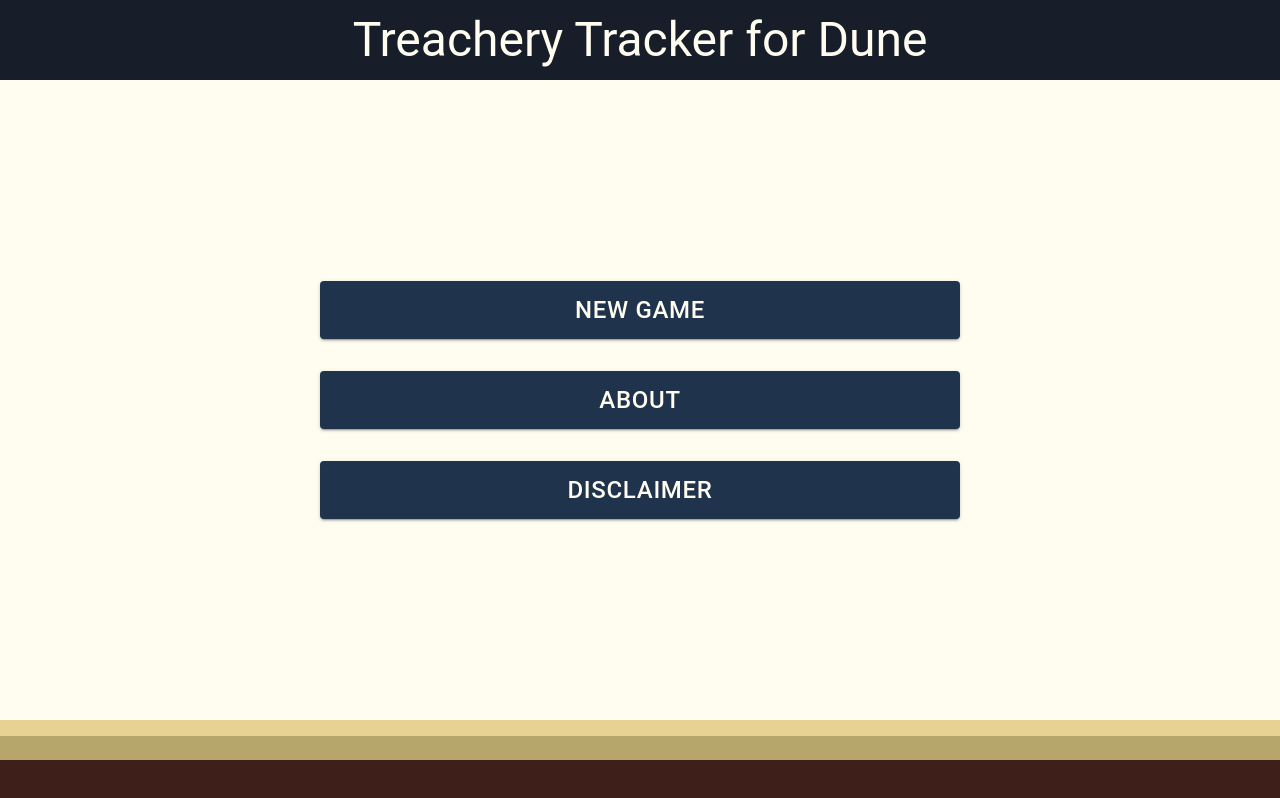
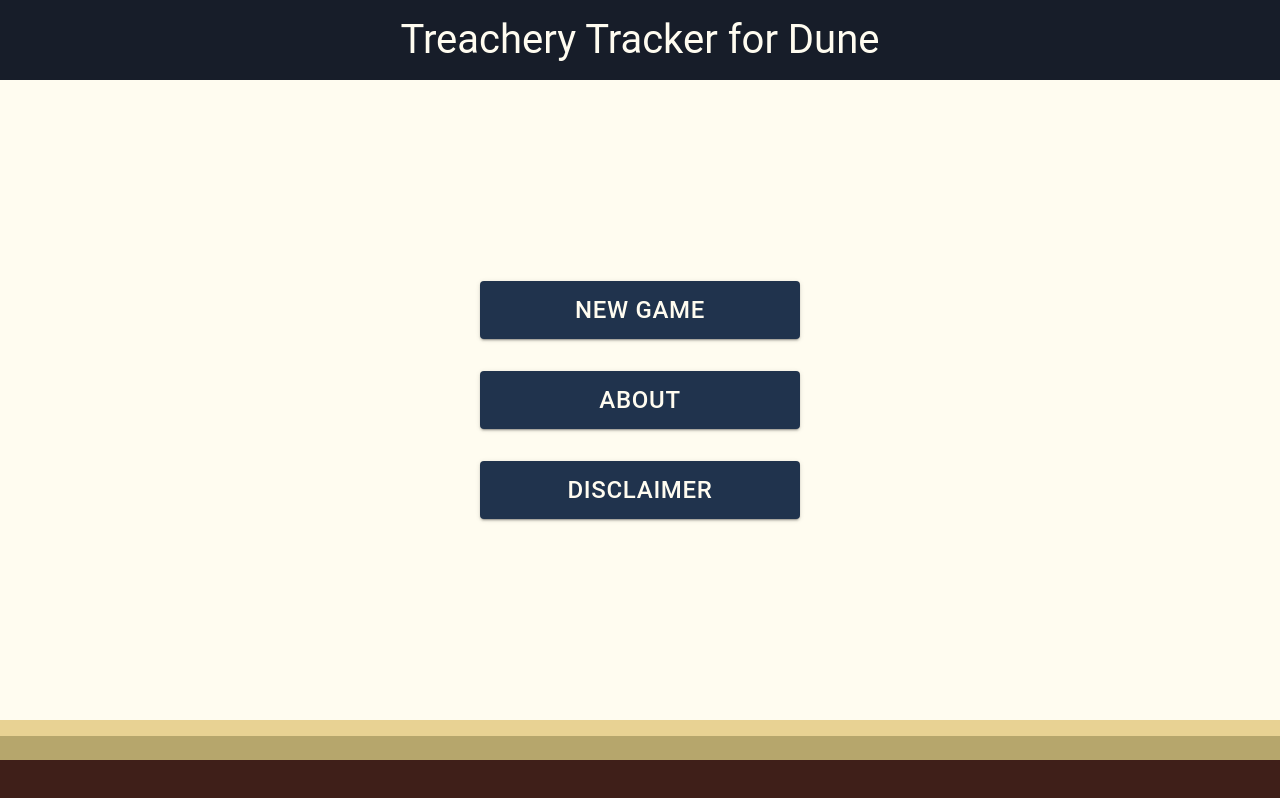
Before and after one commit to CamHowling/Dune.Atreides, a Next.js app: page / in a window 1280 px wide. Built offline with nearby package versions, Linux system fonts and the light colour scheme.

Commit message:
improving reactivity

```diff
--- a/src/components/gameMenuButton.tsx
+++ b/src/components/gameMenuButton.tsx
@@ -1,5 +1,5 @@
 import { footerTransitionMiddle, mainBackground, minorHeading } from '@/settings/colours';
-import { Button, SxProps } from '@mui/material';
+import { Button, SxProps, useMediaQuery } from '@mui/material';
 import React  from 'react';
 
 const buttonStyle = {
@@ -28,7 +28,10 @@ export function GameMenuButton({text, onClick, width, sxOverride, disabled}: but
         }
     }
 
-    const minWidth = width ? width : '50vw';
+    const largest = useMediaQuery('(min-width:1200px)');
+    const medium = useMediaQuery('(min-width:700px)');
+    const scale = largest ? .5 : medium ? 0.75 : 1;
+    const minWidth = width ? width : (scale*50)+'vw';
 
     return (
         <Button
--- a/src/components/pageTitle.tsx
+++ b/src/components/pageTitle.tsx
@@ -1,7 +1,7 @@
 import React  from 'react';
 
 import { majorHeading, mainBackground } from "@/settings/colours";
-import { Box, Typography } from "@mui/material";
+import { Box, Typography, useMediaQuery } from "@mui/material";
 
 const boxStyle = {
     display: 'flex',
@@ -21,9 +21,13 @@ type pageTitleProps = {
 }
 
 export function PageTitle({title}: pageTitleProps) {
+    const largest = useMediaQuery('(min-width:1200px)');
+    const medium = useMediaQuery('(min-width:700px)');
+    const fontSize = (largest ? 40 : medium ? 36 : 28) + 'px';
+
     return (
         <Box sx={{...boxStyle}}>
-            <Typography variant='h3' sx={{...textStyle}}>{title}</Typography>
+            <Typography variant='h3' sx={{...textStyle, fontSize: fontSize}}>{title}</Typography>
         </Box>
     )
 }
```
Also changed, not shown: src/components/tracker/cardSection.tsx (+9 -3 lines).
